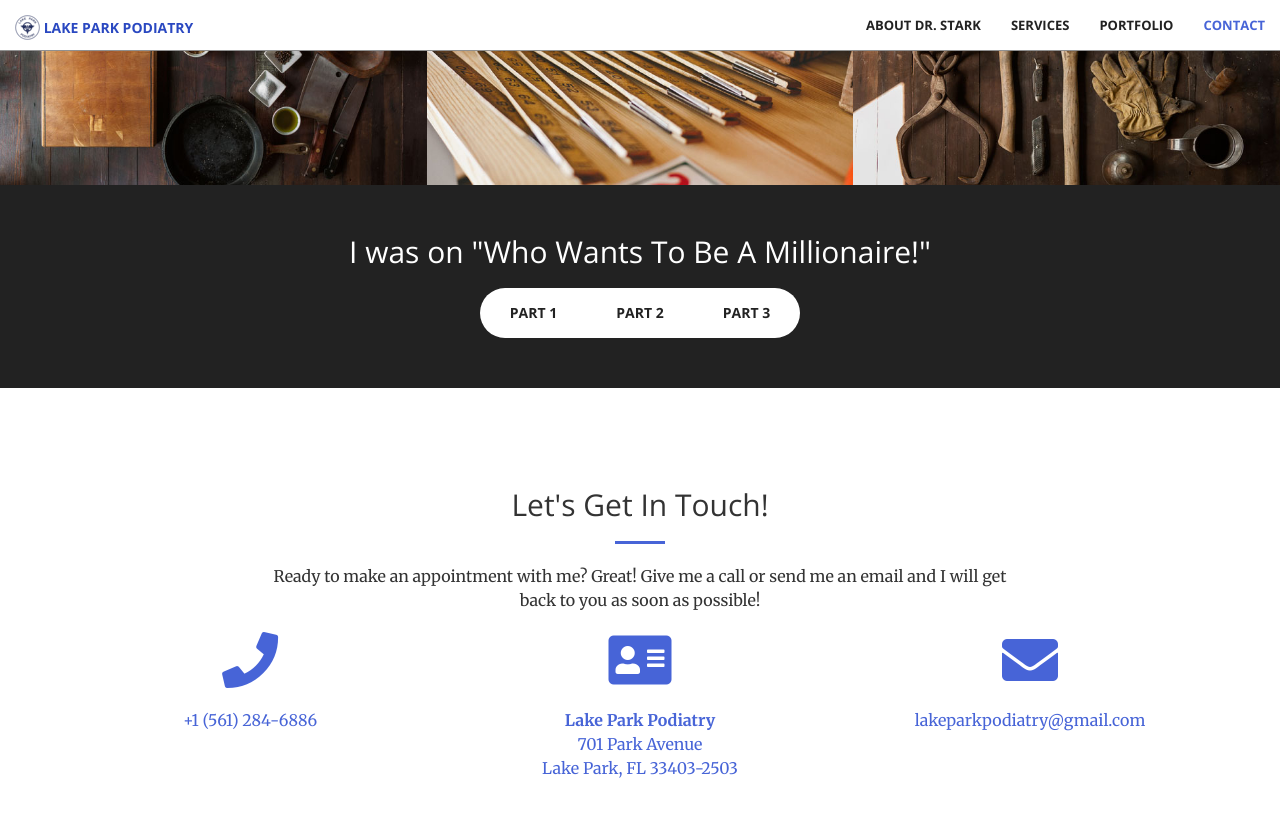
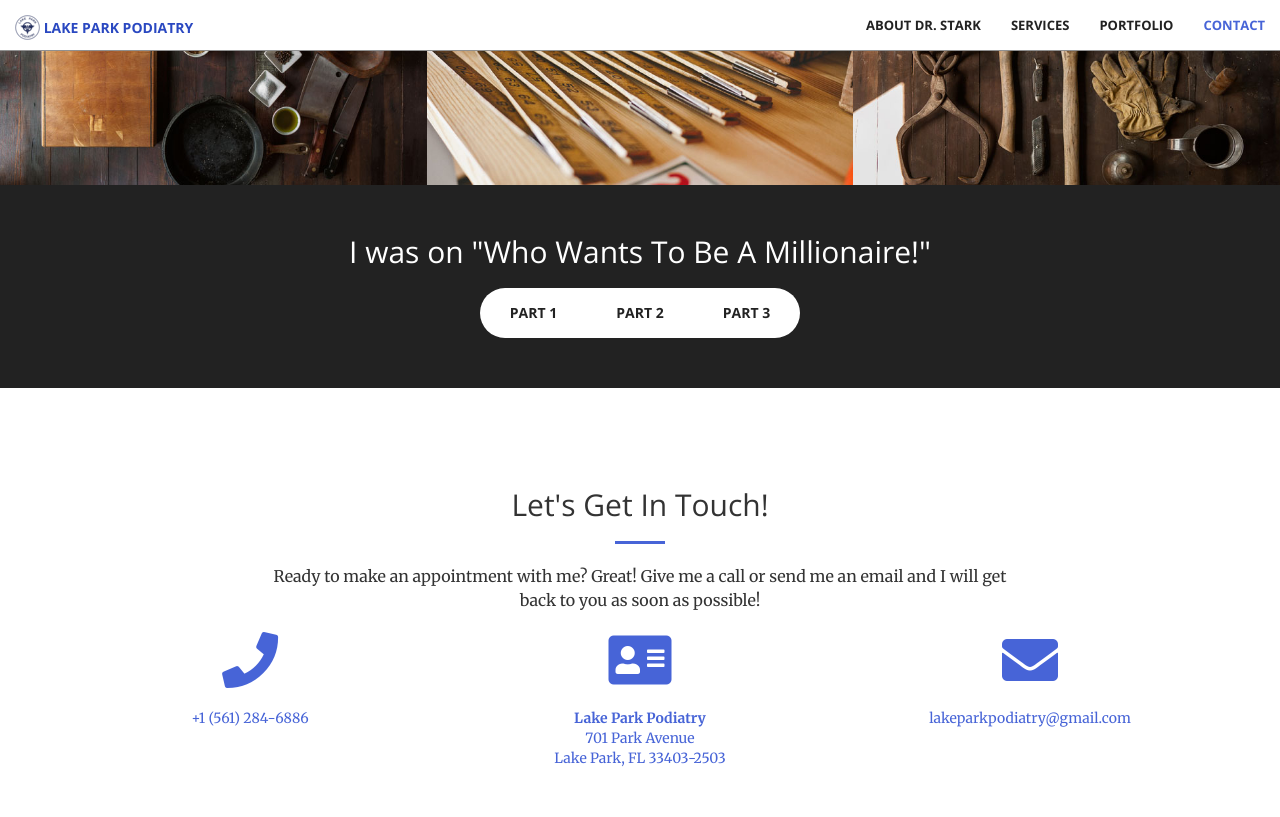
Before and after one commit to hkstarkdpm/lakeparkpodiatry.com, a Jekyll site: the page built from index.html, in a window 1280 px wide and 900 px high, scrolled down 2317 px. Shown: the top 817 px of the window. Built offline with Jekyll 4.4.1, drawn with Linux system fonts in a browser that asks for light colours.

Commit message:
p to span

```diff
--- a/_includes/contact.html
+++ b/_includes/contact.html
@@ -10,7 +10,7 @@
             <address>
                 <a class="text-primary" href="tel:{{site.phone}}">
                   <i class="fas fa-phone fa-4x wow bounceIn" data-wow-delay=".1s"></i><br /><br />
-                  <p>{{site.phone}}</p>
+                  <span>{{site.phone}}</span>
                 </a>
             </address>
         </div>
@@ -18,11 +18,11 @@
             <address>
                 <a class="text-primary" href="https://maps.google.com/?q={{ mailto:{{ "" | append: site.address.street | append: " " | append: site.address.city | append: ", " | append: site.address.state | append: " " | append: site.address.zip | url_encode }}" target="_blank">
                     <i class="fas fa-address-card fa-4x wow bounceIn" data-wow-delay=".1s"></i><br /><br />
-                    <p>
+                    <span>
                         <strong>{{site.address.name}}</strong><br>
                         {{site.address.street}}<br>
                         {{site.address.city}}, {{site.address.state}} {{site.address.zip}}
-                    </p>
+                    </span>
                 </a>
             </address>
         </div>
@@ -30,7 +30,7 @@
             <address>
                 <a class="text-primary" href="mailto:{{ site.email }}">
                     <i class="fas fa-envelope fa-4x wow bounceIn" data-wow-delay=".1s"></i><br /><br />
-                    <p>{{ site.email }}</p>
+                    <span>{{ site.email }}</span>
                 </a>
             </address>
         </div>
```
